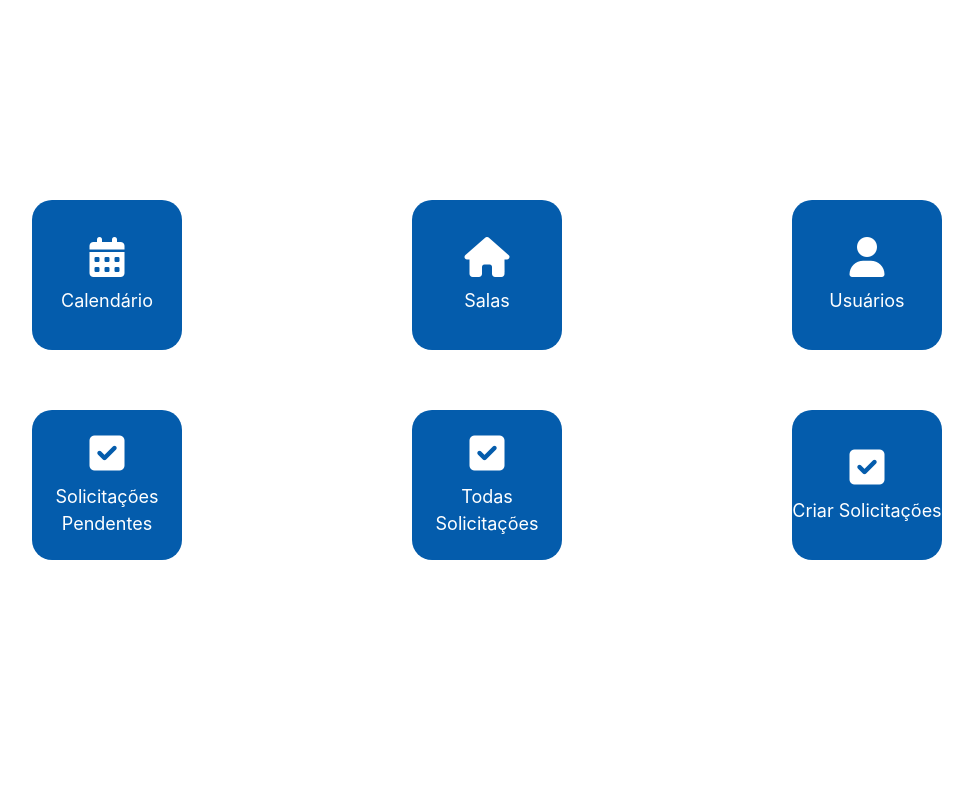
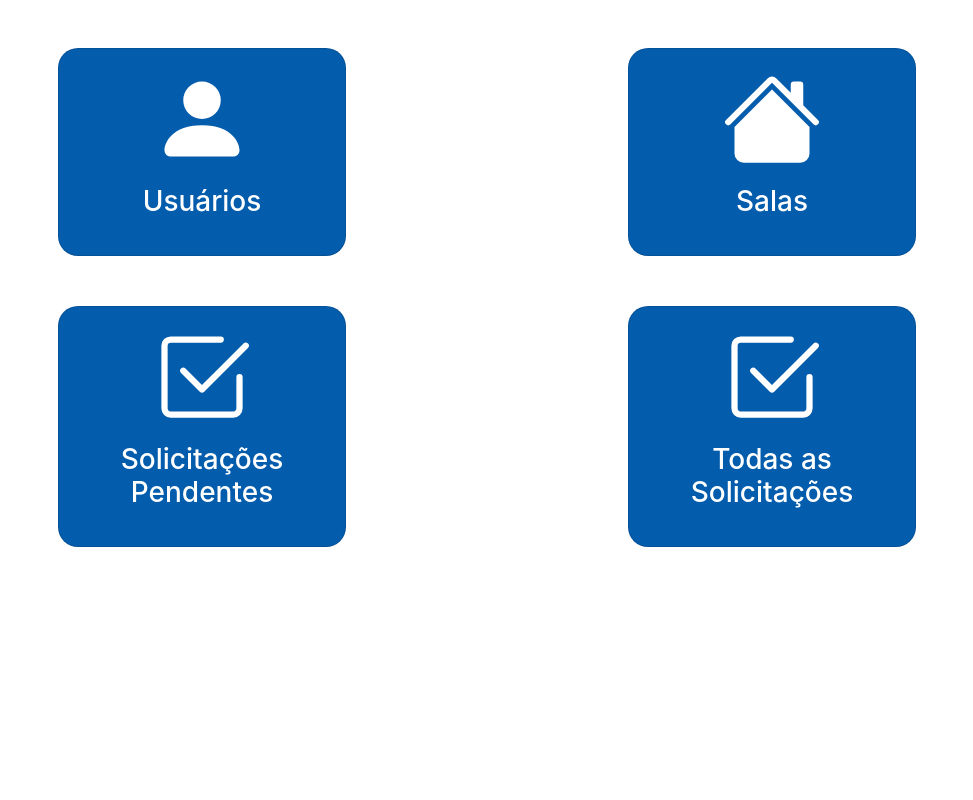
Before and after one commit to Urick3/RoomReservation, a Django app: template template/site/manager.html in a window 1280 px wide. Shown: the whole page, without its empty margins (153-1126 px from the left). Run offline with Django 5.2, Linux system fonts and the light colour scheme; the template is opened without the code that fills it, so the values that code supplies are empty; some libraries are stand-ins or nearby versions.

Commit message:
feature}: Descrição da minha feature

```diff
--- a/calendar/js/main.js
+++ b/calendar/js/main.js
@@ -167,3 +167,8 @@ function mostardiv() {
     var div = document.getElementById("calen");
     div.style.visibility = "visible";
 }
+
+function mostardivprof() {
+    var div = document.getElementById("prof");
+    div.style.visibility = "visible";
+}
--- a/template/site/manager.html
+++ b/template/site/manager.html
@@ -7,67 +7,82 @@
     <link rel="stylesheet" href="https://stackpath.bootstrapcdn.com/bootstrap/4.5.2/css/bootstrap.min.css">
     <link rel="stylesheet" href="https://cdnjs.cloudflare.com/ajax/libs/font-awesome/6.0.0-beta3/css/all.min.css">
     <style>
-        .quadrado {
-            width: 150px;
-            height: 150px;
-            background-color: #045CAC;
-            display: flex;
-            align-items: center;
+        .media{
             justify-content: center;
-            color: white;
-            font-size: 18px;
-            margin: 10px;
-            margin-bottom: 50px;
-            border-radius: 20px;
+            padding-bottom: 50px;
+        }
+        @media only screen and (max-width: 770px) {
+            .row{
                 flex-direction: column;
             }
-        .quadrado i {
-            font-size: 40px;
-            margin-bottom: 10px;
         }
     </style>
 </head>
 <body>
-    <div class="container d-flex justify-content-center align-items-center" style="height: 100vh;">
-        <div class="row text-center">
-            <div class="col-4 d-flex justify-content-center">
-                <div class="quadrado">
-                    <i class="fas fa-calendar-alt"></i>
-                    Calendário
+    <section>
+        <div class="container py-5">
+            <div class="row justify-content-center">
+                <div class="mx-auto media col-6">
+                    <a href="#">
+                        <div class="card text-center" style="width: 18rem; background-color: #045CAC; color: white; border-radius: 20px;">
+                            <div class="card-body">
+                                <div>
+                                    <svg xmlns="http://www.w3.org/2000/svg" width="100" height="100" fill="white" class="bi bi-person-fill" viewBox="0 0 16 16">
+                                        <path d="M3 14s-1 0-1-1 1-4 6-4 6 3 6 4-1 1-1 1zm5-6a3 3 0 1 0 0-6 3 3 0 0 0 0 6"/>
+                                    </svg>
+                                </div>
+                                <h3 class="card-text py-3">Usuários</h3>
                             </div>
                         </div>
-            <div class="col-4 d-flex justify-content-center">
-                <div class="quadrado">
-                    <i class="fas fa-home"></i>
-                    Salas
+                    </a>
+                </div>
+                <div class="mx-auto media col-6">
+                    <a href="#">
+                        <div class="card text-center" style="width: 18rem; background-color: #045CAC; color: white; border-radius: 20px;">
+                            <div class="card-body">
+                                <div>
+                                    <svg xmlns="http://www.w3.org/2000/svg" width="100" height="100" fill="white" class="bi bi-house-fill" viewBox="0 0 16 16">
+                                        <path d="M8.707 1.5a1 1 0 0 0-1.414 0L.646 8.146a.5.5 0 0 0 .708.708L8 2.207l6.646 6.647a.5.5 0 0 0 .708-.708L13 5.793V2.5a.5.5 0 0 0-.5-.5h-1a.5.5 0 0 0-.5.5v1.293z"/>
+                                        <path d="m8 3.293 6 6V13.5a1.5 1.5 0 0 1-1.5 1.5h-9A1.5 1.5 0 0 1 2 13.5V9.293z"/>
+                                    </svg>
+                                </div>
+                                <h3 class="card-text py-3">Salas</h3>
                             </div>
                         </div>
-            <div class="col-4 d-flex justify-content-center">
-                <div class="quadrado">
-                    <i class="fa-solid fa-user" style="color: #ffffff;"></i>
-                    Usuários
+                    </a>
+                </div>
+                <div class="mx-auto media col-6">
+                    <a href="#">
+                        <div class="card text-center" style="width: 18rem; background-color: #045CAC; color: white; border-radius: 20px;">
+                            <div class="card-body">
+                                <div>
+                                    <svg xmlns="http://www.w3.org/2000/svg" width="100" height="100" fill="white" class="bi bi-check2-square" viewBox="0 0 16 16">
+                                        <path d="M3 14.5A1.5 1.5 0 0 1 1.5 13V3A1.5 1.5 0 0 1 3 1.5h8a.5.5 0 0 1 0 1H3a.5.5 0 0 0-.5.5v10a.5.5 0 0 0 .5.5h10a.5.5 0 0 0 .5-.5V8a.5.5 0 0 1 1 0v5a1.5 1.5 0 0 1-1.5 1.5z"/>
+                                        <path d="m8.354 10.354 7-7a.5.5 0 0 0-.708-.708L8 9.293 5.354 6.646a.5.5 0 1 0-.708.708l3 3a.5.5 0 0 0 .708 0"/>
+                                    </svg>
+                                </div>
+                                <h3 class="card-text py-3">Solicitações Pendentes</h3>
                             </div>
                         </div>
-            <div class="w-100"></div>
-            <div class="col-4 d-flex justify-content-center">
-                <div class="quadrado">
-                    <i class="fas fa-check-square"></i>
-                    Solicitações Pendentes
+                    </a>
+                </div>
+                <div class="mx-auto media col-6">
+                    <a href="#">
+                        <div class="card text-center" style="width: 18rem; background-color: #045CAC; color: white; border-radius: 20px;">
+                            <div class="card-body">
+                                <div>
+                                    <svg xmlns="http://www.w3.org/2000/svg" width="100" height="100" fill="white" class="bi bi-check2-square" viewBox="0 0 16 16">
+                                        <path d="M3 14.5A1.5 1.5 0 0 1 1.5 13V3A1.5 1.5 0 0 1 3 1.5h8a.5.5 0 0 1 0 1H3a.5.5 0 0 0-.5.5v10a.5.5 0 0 0 .5.5h10a.5.5 0 0 0 .5-.5V8a.5.5 0 0 1 1 0v5a1.5 1.5 0 0 1-1.5 1.5z"/>
+                                        <path d="m8.354 10.354 7-7a.5.5 0 0 0-.708-.708L8 9.293 5.354 6.646a.5.5 0 1 0-.708.708l3 3a.5.5 0 0 0 .708 0"/>
+                                    </svg>
+                                </div>
+                                <h3 class="card-text py-3">Todas as Solicitações</h3>
                             </div>
                         </div>
-            <div class="col-4 d-flex justify-content-center">
-                <div class="quadrado">
-                    <i class="fas fa-check-square"></i>
-                    Todas <br> Solicitações
-                </div>
-            </div>
-            <div class="col-4 d-flex justify-content-center">
-                <div class="quadrado">
-                    <i class="fas fa-check-square"></i>
-                    Criar Solicitações
+                    </a>
                 </div>
             </div>
         </div>
-    </div>
+    </section>
 </body>
 </html>
--- a/template/site/requests.html
+++ b/template/site/requests.html
@@ -17,7 +17,7 @@
     <section>
         <!-- Solicitações -->
         <h1 style="font-family: Modestic;" class="text-center py-5">SOLICITAÇÕES</h1>
-        <div style="background-color: #045CAC; border-radius: 10px;" class="container p-5">
+        <div style="background-color: #045CAC; border-radius: 10px;" class="container py-5">
             <div class="row text-center">
                 <div style="color: white;" class="col">
                     <div>
@@ -45,7 +45,7 @@
                         <p>Aprovado</p>
                     </div>
                     <div class="col">
-                        <p>10/08/2024 - 14:00</p>
+                        <p>10/08/2024 - 14:00 - 32:57</p>
                     </div>
                 </div>
                 <hr style="margin: 0; opacity: 100;">
@@ -57,7 +57,7 @@
                         <p>Aprovado</p>
                     </div>
                     <div class="col">
-                        <p>10/08/2024 - 14:00</p>
+                        <p>10/08/2024 - 14:00 - 67:00</p>
                     </div>
                 </div>
             </div>
```
Also changed, not shown: template/site/calendar_ges.html (added, +117 -0 lines), template/site/classrooms.html (+29 -2 lines), template/site/home.html (+32 -8 lines), template/site/login.html (+11 -3 lines), template/site/register_user.html (added, +47 -0 lines). Lines whose indentation alone changed are shown as unchanged.
